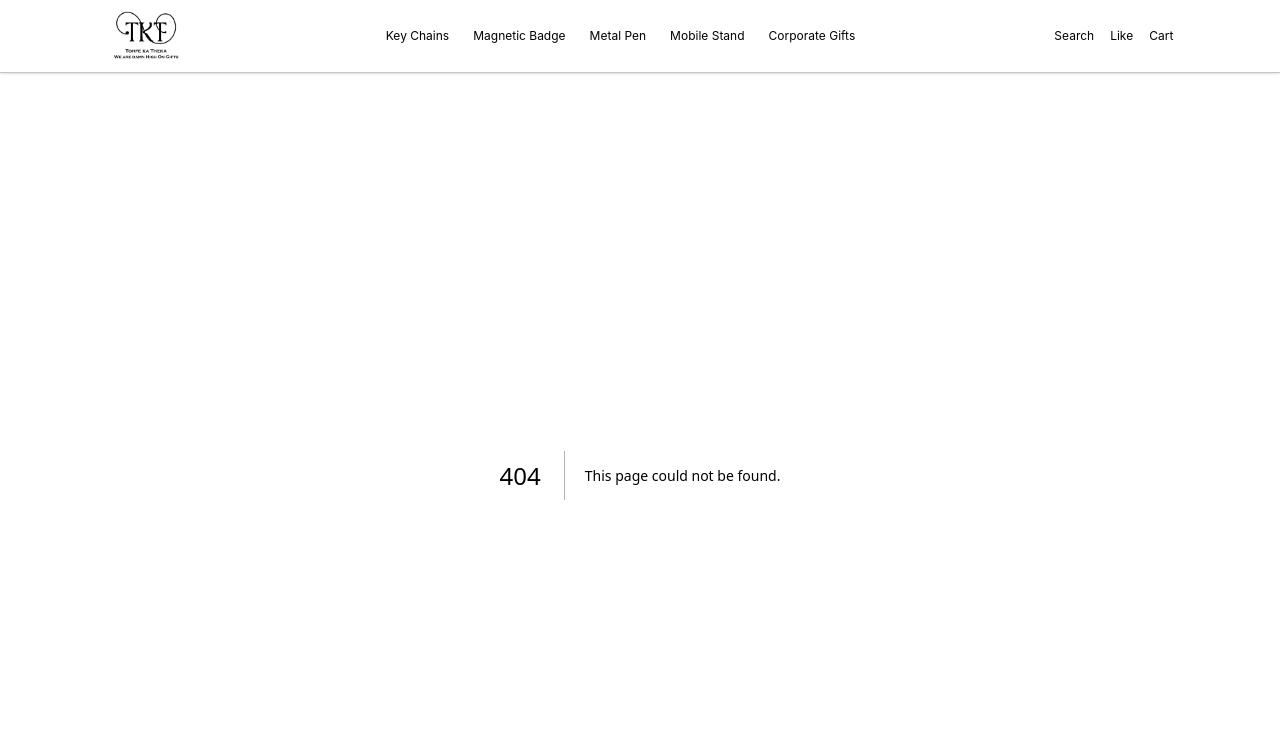
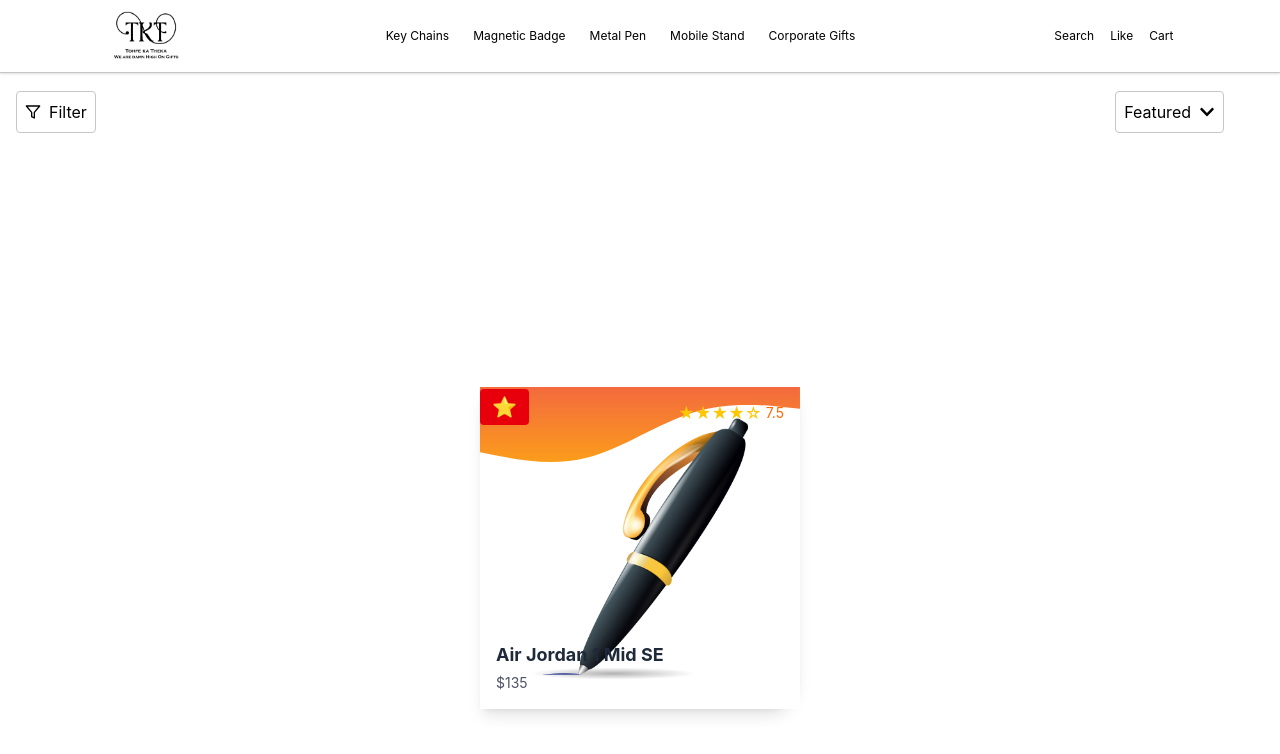
Before and after one commit to Bluefalcon04v/printmine-web, a Next.js app: page /all-products in a window 1280 px wide. Before the commit this address had no page. Shown: the top 754 px of the page. Built offline with nearby package versions, Linux system fonts and the light colour scheme.

Commit message:
filter and feature on all-products

```diff
--- /dev/null
+++ b/public/svg/waveLine.tsx
@@ -0,0 +1,25 @@
+import React from 'react'
+
+const WaveLine = () => {
+    return (
+<svg id="wave"
+ style={{
+    transform:"rotate(180deg)",
+    transition: "0.3s" }}
+ viewBox="0 0 1440 490"
+ version="1.1"
+  xmlns="http://www.w3.org/2000/svg">
+    <defs>
+        <linearGradient id="sw-gradient-0" x1="0" x2="0" y1="1" y2="0"><stop stopColor="rgba(243, 106, 62, 1)" offset="0%"></stop><stop stopColor="rgba(255, 179, 11, 1)" offset="100%"></stop></linearGradient></defs>
+        <path
+        style={{transform:"translate(0, 0px)",
+        opacity:"1"}}
+         fill="url(#sw-gradient-0)"
+         d="M0,392L80,400.2C160,408,320,425,480,375.7C640,327,800,212,960,171.5C1120,131,1280,163,1440,196C1600,229,1760,261,1920,253.2C2080,245,2240,196,2400,187.8C2560,180,2720,212,2880,187.8C3040,163,3200,82,3360,57.2C3520,33,3680,65,3840,98C4000,131,4160,163,4320,220.5C4480,278,4640,359,4800,375.7C4960,392,5120,343,5280,326.7C5440,310,5600,327,5760,310.3C5920,294,6080,245,6240,245C6400,245,6560,294,6720,285.8C6880,278,7040,212,7200,212.3C7360,212,7520,278,7680,302.2C7840,327,8000,310,8160,294C8320,278,8480,261,8640,261.3C8800,261,8960,278,9120,310.3C9280,343,9440,392,9600,383.8C9760,376,9920,310,10080,269.5C10240,229,10400,212,10560,171.5C10720,131,10880,65,11040,32.7C11200,0,11360,0,11440,0L11520,0L11520,490L11440,490C11360,490,11200,490,11040,490C10880,490,10720,490,10560,490C10400,490,10240,490,10080,490C9920,490,9760,490,9600,490C9440,490,9280,490,9120,490C8960,490,8800,490,8640,490C8480,490,8320,490,8160,490C8000,490,7840,490,7680,490C7520,490,7360,490,7200,490C7040,490,6880,490,6720,490C6560,490,6400,490,6240,490C6080,490,5920,490,5760,490C5600,490,5440,490,5280,490C5120,490,4960,490,4800,490C4640,490,4480,490,4320,490C4160,490,4000,490,3840,490C3680,490,3520,490,3360,490C3200,490,3040,490,2880,490C2720,490,2560,490,2400,490C2240,490,2080,490,1920,490C1760,490,1600,490,1440,490C1280,490,1120,490,960,490C800,490,640,490,480,490C320,490,160,490,80,490L0,490Z">
+
+        </path>
+ </svg>
+
+    );
+}
+    export default WaveLine;
--- /dev/null
+++ b/src/app/all-products/components/BestsellerProductCard.tsx
@@ -0,0 +1,40 @@
+import React from "react";
+import Image from "next/image";
+import WaveLine from "@public/svg/waveLine";
+export default function BestSellerProductCard() {
+  return (
+    <div className="flex justify-center items-center min-h-screen ">
+    <div className="relative group w-80 shadow-lg overflow-visible rounded-br-4xl border-amber-200">
+
+      <div className="absolute top-[-2px] left-0 w-full h-6 z-10">
+        <WaveLine />
+      </div>
+
+      <div className="relative h-80 w-full">
+        <Image
+          src="/images/WatchBuy2.png"
+          alt="Product Image"
+          fill
+          style={{ objectFit: "cover" }}
+        />
+
+        <div className="absolute bg-red-600 text-white text-xl font-bold px-3 py-1 rounded z-20 transition-all  duration-500 ease-in-out">
+  <span className="group-hover:hidden">⭐</span>
+
+  <span className="hidden group-hover:inline">BESTSELLER</span>
+</div>
+
+        <div className="absolute  right-2 top-2  px-2 py-1 rounded flex items-center space-x-1 z-20">
+          <span className="text-yellow-400">★★★★☆</span>
+          <span className="text-orange-500 text-sm">7.5</span>
+        </div>
+
+        <div className="absolute bottom-0 w-full  p-4 rounded-b-2xl">
+          <h3 className="text-lg font-bold text-gray-800">Air Jordan 1 Mid SE</h3>
+          <p className="text-gray-600 text-sm mt-1">$135</p>
+        </div>
+      </div>
+    </div>
+  </div>
+  );
+}
--- /dev/null
+++ b/src/app/all-products/components/FeatureDropdown.tsx
@@ -0,0 +1,38 @@
+"use client";
+import React from "react";
+import { useState } from "react";
+import { FaChevronDown } from "react-icons/fa";
+ function FeatureDropdown() {
+    const [isOpen, setIsOpen] = useState(false);
+    const [selected, setSelected] = useState("Featured");
+
+    const options = ["Featured", "Price: Low to High", "Price: High to Low", "Newest"];
+
+    return (
+      <div className="relative">
+        <button
+          className="p-2 border rounded flex items-center gap-2"
+          onClick={() => setIsOpen(!isOpen)}
+        >
+          {selected} <FaChevronDown />
+        </button>
+        {isOpen && (
+          <ul className="absolute bg-white border rounded shadow-md mt-2 w-40">
+            {options.map((option) => (
+              <li
+                key={option}
+                className="p-2 hover:bg-gray-100 cursor-pointer"
+                onClick={() => {
+                  setSelected(option);
+                  setIsOpen(false);
+                }}
+              >
+                {option}
+              </li>
+            ))}
+          </ul>
+        )}
+      </div>
+    );
+  }
+  export default FeatureDropdown;
--- /dev/null
+++ b/src/app/all-products/components/FilterDrawer.tsx
@@ -0,0 +1,88 @@
+"use client";
+import { useState } from "react";
+import { FiFilter } from "react-icons/fi";
+
+export default function FilterDrawer() {
+  const [isOpen, setIsOpen] = useState(false);
+  const [inStock, setInStock] = useState(false);
+  const [outOfStock, setOutOfStock] = useState(false);
+  const [price, setPrice] = useState(0);
+
+  const handlePriceChange = (e) => {
+    setPrice(Number(e.target.value));
+  };
+
+  return (
+    <>
+      {/* Filter Button */}
+      <button
+        className="p-2 border rounded flex items-center gap-2"
+        onClick={() => setIsOpen(true)}
+      >
+        <FiFilter /> Filter
+      </button>
+
+      {isOpen && (
+        <div
+          className="fixed inset-0 backdrop-blur-sm bg-opacity-0 z-50"
+          onClick={() => setIsOpen(false)}
+        >
+          <div
+            className="bg-white w-80 h-full p-6 shadow-lg fixed left-0 top-0 overflow-auto"
+            onClick={(e) => e.stopPropagation()}
+          >
+            <button className="text-xl absolute top-4 right-4" onClick={() => setIsOpen(false)}>
+              &times;
+            </button>
+            <h2 className="text-lg font-semibold my-4">Filter</h2>
+
+            {/* Availability Filters */}
+            <div className="mb-6">
+              <h3 className="text-md font-semibold mb-2">Availability</h3>
+              <label className="flex items-center gap-2">
+                <input
+                  type="checkbox"
+                  checked={inStock}
+                  onChange={() => setInStock(!inStock)}
+                />
+                In Stock
+              </label>
+              <label className="flex items-center gap-2 mt-2">
+                <input
+                  type="checkbox"
+                  checked={outOfStock}
+                  onChange={() => setOutOfStock(!outOfStock)}
+                />
+                Out Of Stock
+              </label>
+            </div>
+
+            {/* Price Range Filter */}
+            <div className="mb-6">
+              <h3 className="text-md font-semibold mb-2">Price</h3>
+              <input
+                type="range"
+                min="0"
+                max="91200"
+                value={price}
+                onChange={handlePriceChange}
+                className="w-full"
+              />
+              <p className="text-sm mt-2">
+                Price: <strong>Rs. {price}</strong>
+              </p>
+            </div>
+
+            {/* Apply Filter Button */}
+            <button
+              className="w-full bg-black text-white py-2 rounded mt-4"
+              onClick={() => setIsOpen(false)}
+            >
+              Apply Filter
+            </button>
+          </div>
+        </div>
+      )}
+    </>
+  );
+}
--- /dev/null
+++ b/src/app/all-products/page.tsx
@@ -0,0 +1,17 @@
+import React from "react";
+import BestSellerProductCard from "./components/BestsellerProductCard";
+import FilterDrawer from "./components/FilterDrawer";
+import FeatureDropdown from "./components/FeatureDropdown";
+export default function Page() {
+
+
+    return (
+        <div className="p-4">
+      <div className=" flex justify-between mr-10 mb-4">
+        <FilterDrawer />
+        <FeatureDropdown/>
+      </div>
+      <BestSellerProductCard/>
+    </div>
+    );
+}
--- a/src/components/homePage/bentoGrid.tsx
+++ b/src/components/homePage/bentoGrid.tsx
@@ -1,14 +1,16 @@
 import { SampleImage } from "@public/images";
 import Image from "next/image";
+import Link from "next/link";
 
 const BentoGrid = () => {
   return (
     <div className="p-8 grid grid-cols-1 md:grid-cols-3 gap-6">
-
       <div className="shadow-lg p-6 text-center rounded-2xl h-56 flex flex-col justify-center relative overflow-hidden">
-        <Image src={SampleImage} alt="Keychain" layout="fill" objectFit="cover" className="absolute inset-0 w-full h-full object-cover opacity-70" />
-        <h3 className="text-xl font-bold relative z-10">METAL KEYCHAINS</h3>
-      </div>
+        <Image src={SampleImage} alt="Keychain" layout="fill" objectFit="cover" className="absolute inset-0 w-full h-full object-cover opacity-70 pointer-events-none" />
+        <Link href="/all-products" >
+        <h3 className="text-xl font-bold relative z-10 transition-colors duration-300 hover:text-blue-500 hover:scale-105">METAL KEYCHAINS</h3>
+        </Link>
+   </div>
 
       <div className="row-span-2 shadow-lg p-8 flex flex-col items-center justify-center text-center rounded-2xl h-full relative overflow-hidden">
         <Image src={SampleImage} alt="Premium Pens" layout="fill" objectFit="cover" className="absolute inset-0 w-full h-full object-cover opacity-30" />
```
